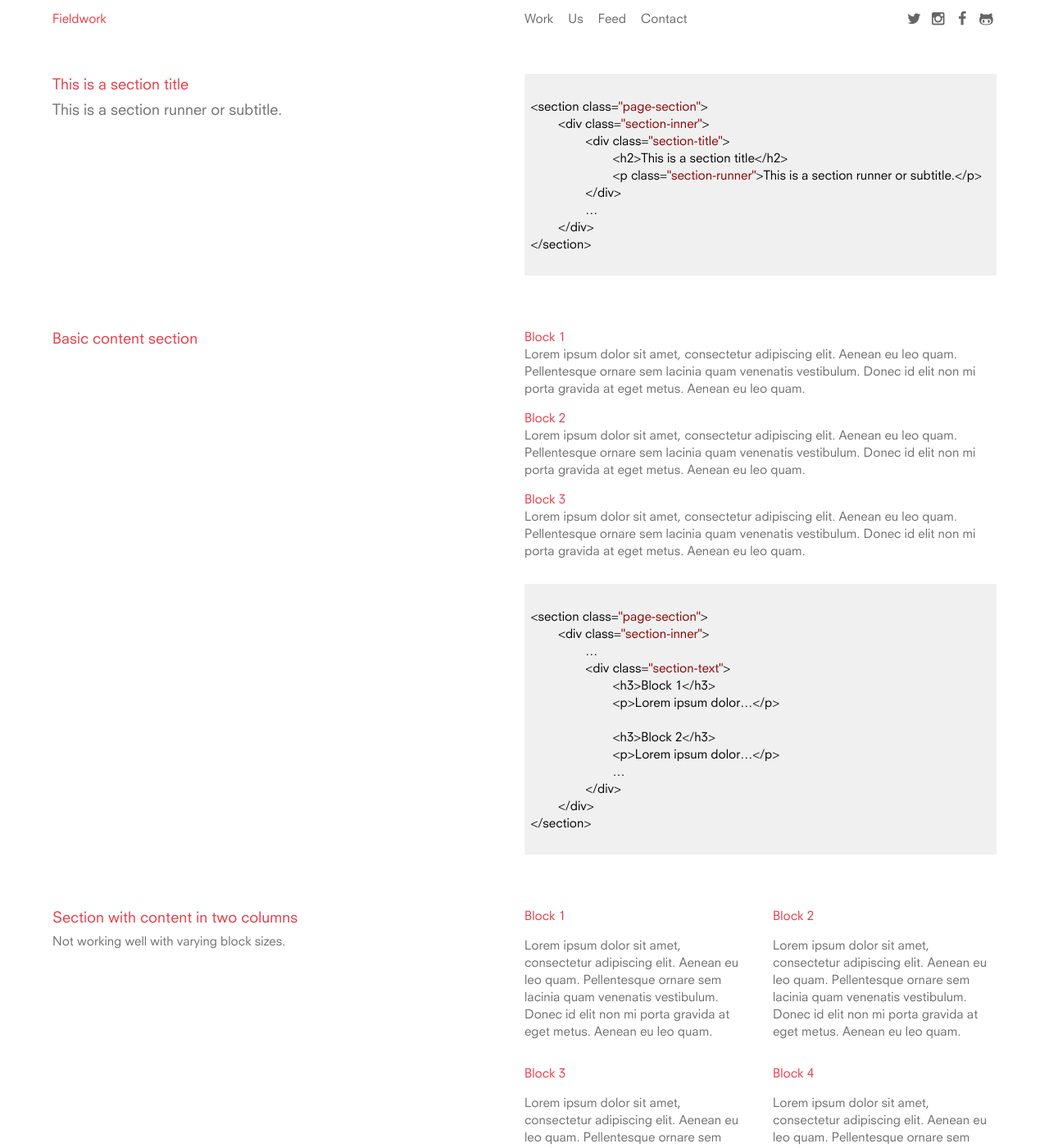
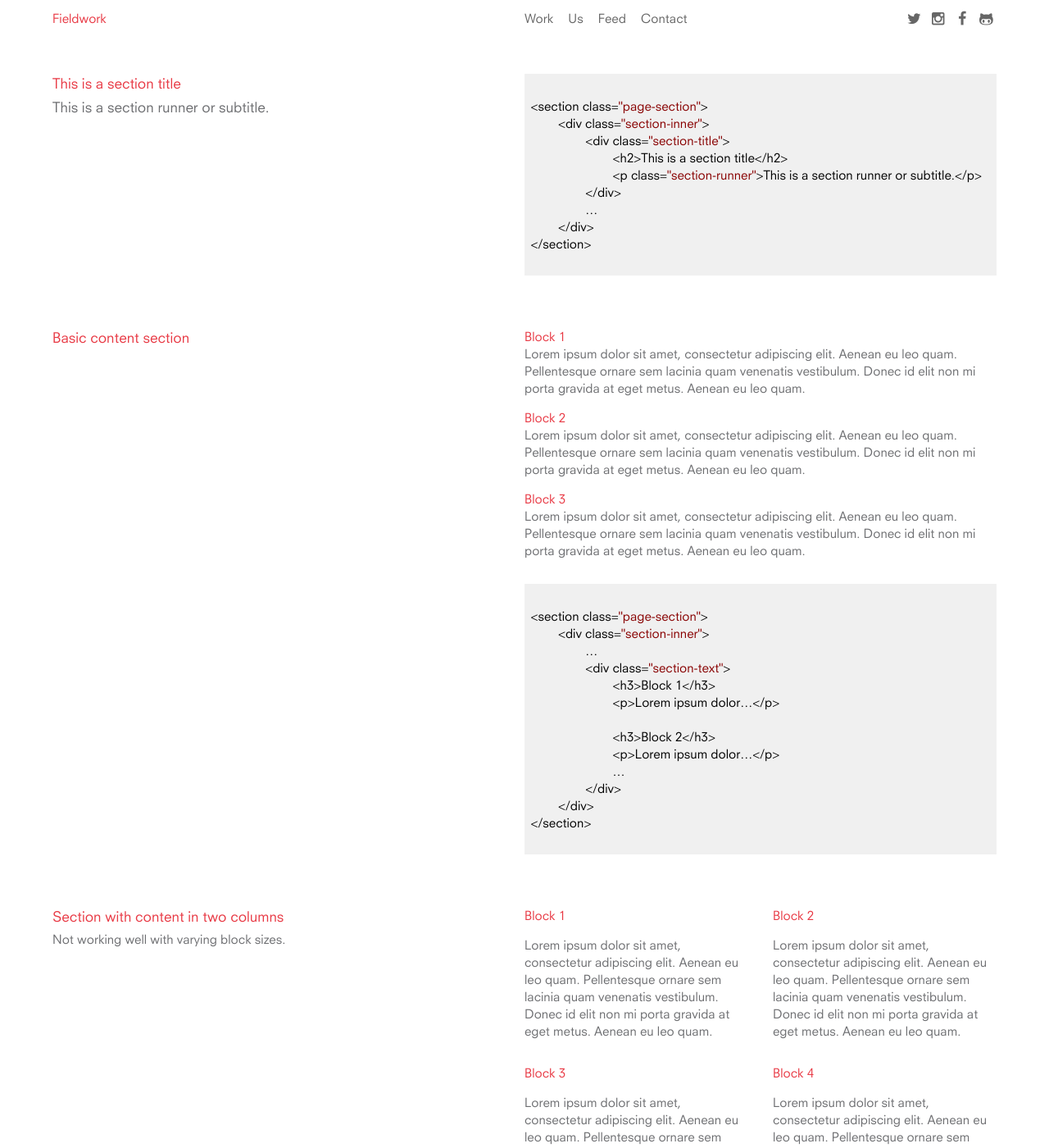
Before and after one commit to EMT/fieldwork-v2, a Jekyll site: the page built from patterns.html, in a window 1280 px wide and 1400 px high. Shown: the whole window at 82% size. Built offline with Jekyll 4.4.1, drawn with Linux system fonts in a browser that asks for light colours; nearby versions of some CDN libraries.

Commit message:
Drop large type size.

```diff
--- a/css/site/_header.scss
+++ b/css/site/_header.scss
@@ -10,9 +10,6 @@ header {
 	top: 0;
 	padding: 0;
 	z-index: 2;
-}
-.home-page header {
-	background: rgba(255,255,255,1);
 }
 
 // .project header {
--- a/css/utilities/_variables.scss
+++ b/css/utilities/_variables.scss
@@ -23,7 +23,7 @@ $type-base: 15px;
 $line-base: 1.4em;
 
 // $type-large: 1.3333em;
-$type-large: 1.2em;
+$type-large: 1.13333em;
 $line-large: 1.4em;
 
 $max-line-length: 560px;
```
